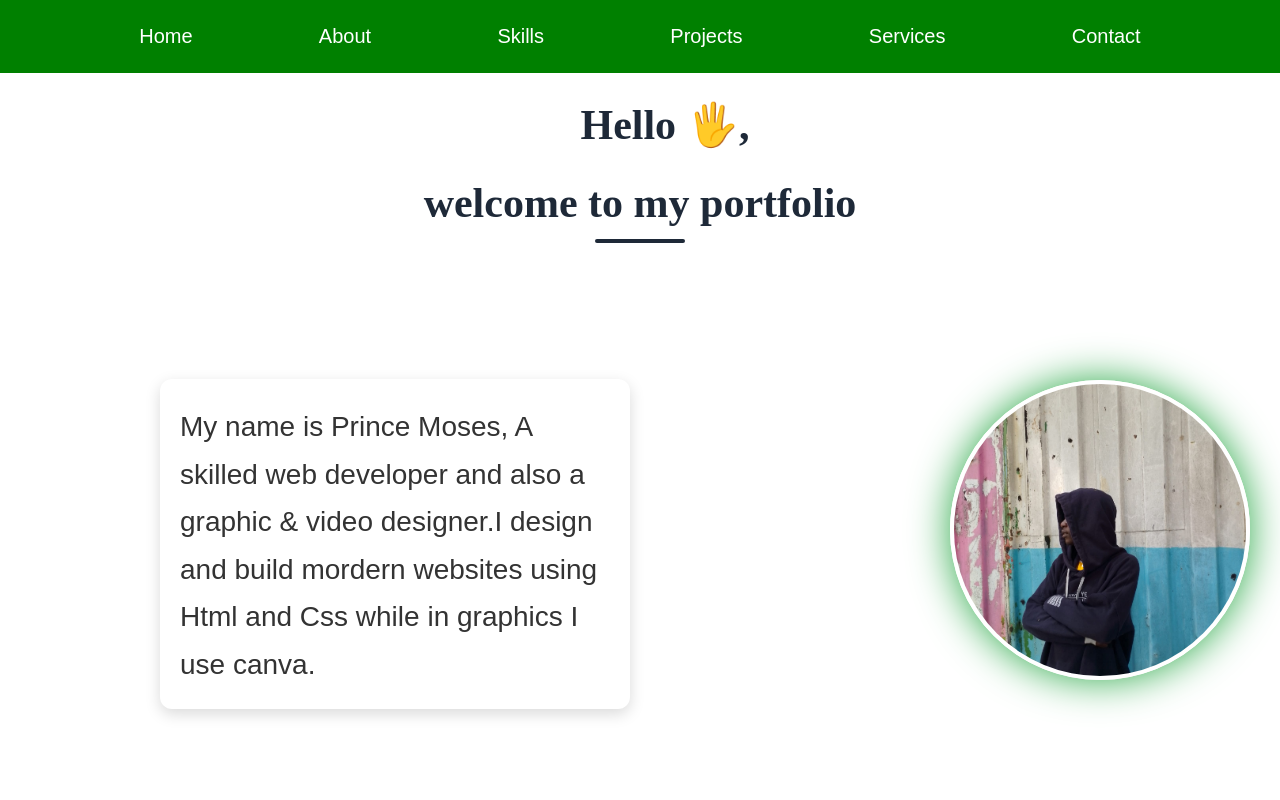
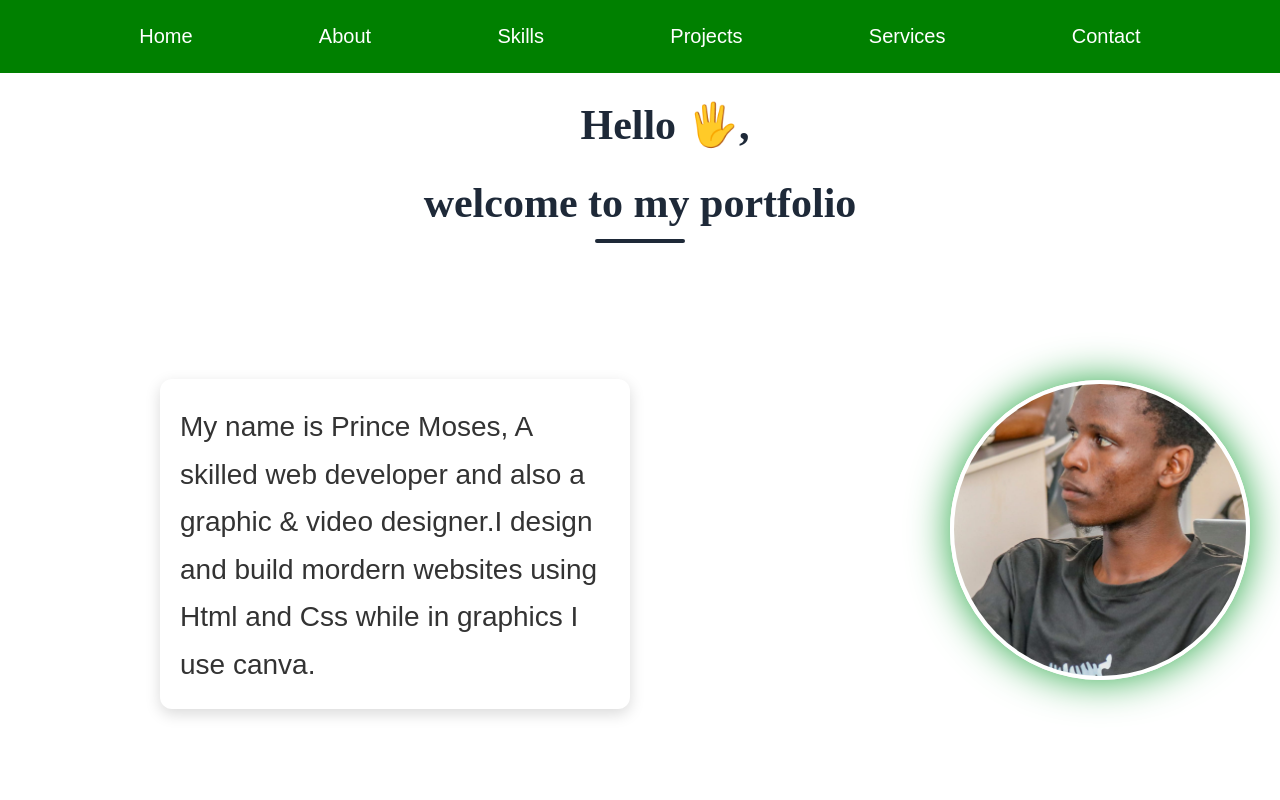
Before and after one commit to princemoses2/my-portfolio, a plain HTML site: page index.html in a window 1280 px wide. Shown: the top 800 px of the page. Drawn offline with Linux system fonts and the light colour scheme.

Commit message:
Adding new changes

```diff
--- a/index.html
+++ b/index.html
@@ -22,7 +22,7 @@
     <h1 class="h-p">Hello &#x1f590;,<h1 class="h-n">welcome to my portfolio</h1><br><br><br>
     <section class="p-sec">
     <p>My name is  Prince Moses, A skilled web developer and also a graphic & video designer.I design and build mordern websites using Html and Css while in graphics I use canva.</p></section>
-    <img class="profile-pic" src="Img&vid/WhatsApp Image 2026-07-20 at 11.49.17.jpeg"
+    <img class="profile-pic" src="Img&vid/WhatsApp Image 2026-07-20 at 13.53.56.jpeg"
         alt="This is a profile pic"><br><br><br><br>
 
         <div class="video-section">
```
Also changed, not shown: Img&vid/WhatsApp Image 2026-07-20 at 13.53.56.jpeg (added).
